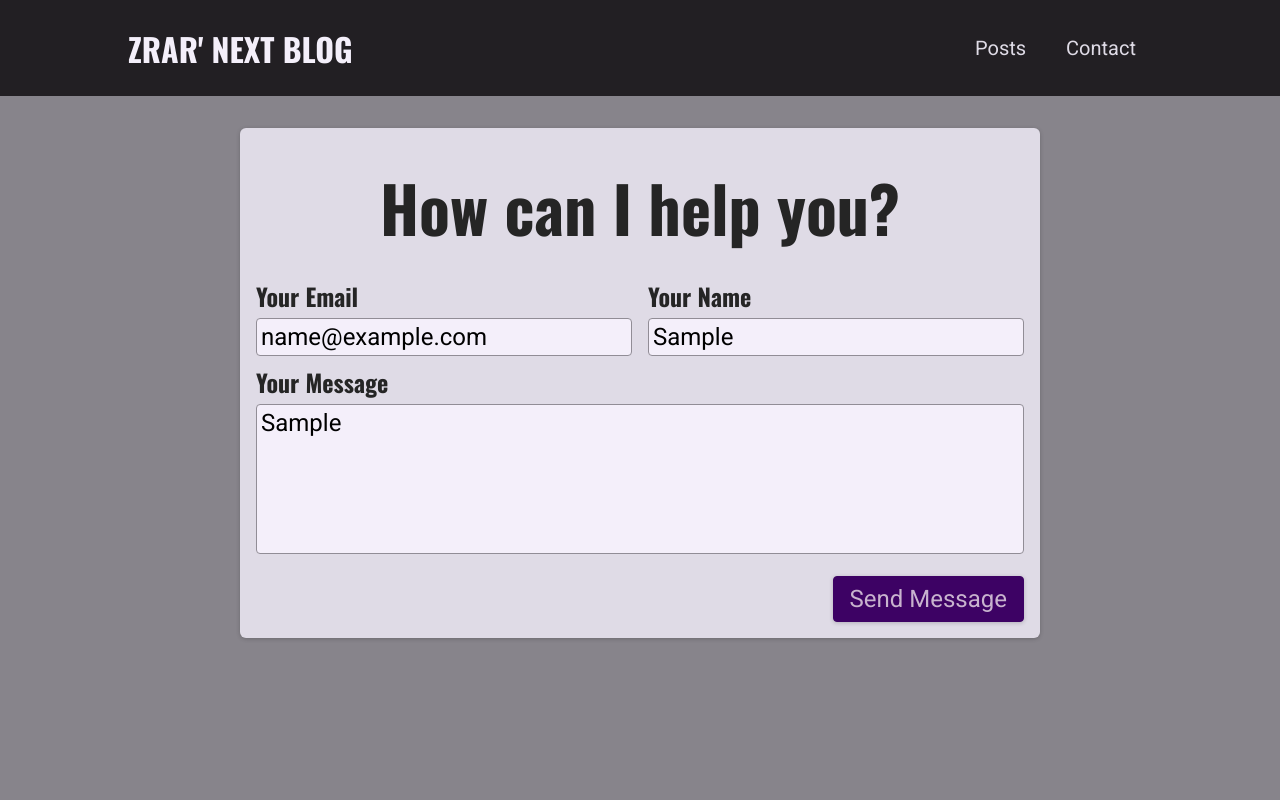
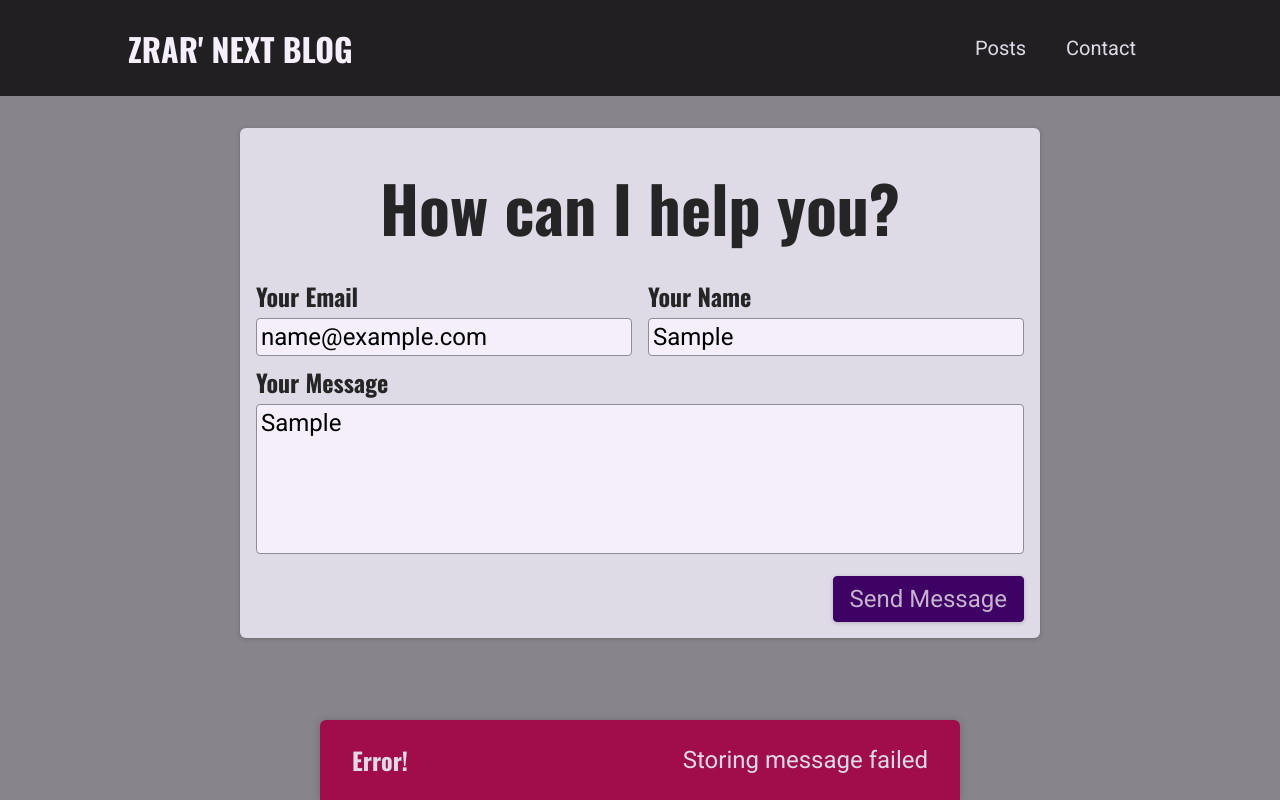
Before and after one commit to mohammad-zrar/blog-nextjs, a Next.js app: page /contact in a window 1280 px wide. Both pictures are taken after typing "name@example.com", "Sample", "Sample" into the empty fields and a click on the button "Send Message". Built offline with nearby package versions, Linux system fonts and the light colour scheme; no server answers; the database is empty.

Commit message:
feat(components\contact\contact-form.tsx): Add UI feedback with notification

```diff
--- a/components/contact/contact-form.tsx
+++ b/components/contact/contact-form.tsx
@@ -1,27 +1,95 @@
-import { useState, FormEvent } from 'react';
+import { useState, FormEvent, useEffect } from 'react';
+
 import classes from './contact-form.module.css';
+import Notification from '../ui/notification';
+
+async function sendContactData(contactDetails: any) {
+    const response = await fetch('/api/contact', {
+        method: 'POST',
+        body: JSON.stringify(contactDetails),
+        headers: {
+            'Content-Type': 'application/json'
+        }
+    });
+
+    const data = await response.json();
+
+    if (!response.ok) {
+        throw new Error(data.message || 'Something went wrong')
+    }
+}
 
 export default function ContactForm() {
     const [enteredEmail, setEnteredEmail] = useState('')
     const [enteredName, setEnteredName] = useState('')
     const [enteredMessage, setEnteredMessage] = useState('')
+    const [requestStatus, setRequestStatus] = useState<string>() // 'pending', 'success', 'error'
+    const [requestError, setRequestError] = useState<string>();
 
-    function sendMessagehandler(event: FormEvent<HTMLFormElement>) {
+    useEffect(() => {
+
+        if (requestStatus === 'success' || requestStatus === 'error') {
+            const timer = setTimeout(() => {
+                setRequestStatus('');
+                setRequestError('');
+            }, 3000);
+
+            return () => clearTimeout(timer)
+        }
+    }, [requestStatus]);
+
+    async function sendMessagehandler(event: FormEvent<HTMLFormElement>) {
         event.preventDefault();
 
         // optional: add client-side validation
 
-        fetch('/api/contact', {
-            method: 'POST',
-            body: JSON.stringify({
-                email: enteredEmail,
-                name: enteredName,
-                message: enteredMessage
-            }),
-            headers: {
-                'Content-Type': 'application/json'
-            }
-        });
+        setRequestStatus('pending');
+
+        try {
+            await sendContactData(
+                {
+                    email: enteredEmail,
+                    name: enteredName,
+                    message: enteredMessage
+                }
+            )
+            setRequestStatus('success');
+            setEnteredEmail('');
+            setEnteredName('');
+            setEnteredMessage('');
+
+        } catch (err) {
+            const errorMessage = (err as Error).message || 'An unknown error occurred';
+            setRequestError(errorMessage);
+            setRequestStatus('error');
+        }
+
+    }
+
+    let notification;
+
+    if (requestStatus === 'pending') {
+        notification = {
+            status: 'pending',
+            title: 'Sending message...',
+            message: 'Your message is on its way!'
+        }
+    }
+
+    if (requestStatus === 'success') {
+        notification = {
+            status: 'success',
+            title: 'Success!',
+            message: 'Message sent successfully!'
+        }
+    }
+
+    if (requestStatus === 'error') {
+        notification = {
+            status: 'error',
+            title: 'Error!',
+            message: requestError
+        }
     }
 
     return <section className={classes.contact}>
@@ -45,5 +113,6 @@
                 <button>Send Message</button>
             </div>
         </form>
+        {notification && <Notification status={notification.status} title={notification.title} message={notification.message} />}
     </section>
 }
--- /dev/null
+++ b/components/ui/notification.module.css
@@ -0,0 +1,43 @@
+.notification {
+  display: flex;
+  justify-content: space-between;
+  align-items: center;
+  color: var(--color-grey-100);
+  background-color: var(--color-grey-800);
+  padding: 0 var(--size-8);
+  box-shadow: 0 1px 8px rgba(0, 0, 0, 0.2);
+  position: fixed;
+  height: 5rem;
+  bottom: 0;
+  width: 100%;
+  left: 0;
+  border-top-right-radius: 0;
+  border-top-left-radius: 0;
+}
+
+.notification h2 {
+  font-size: var(--size-6);
+  margin: 0;
+}
+
+.notification p {
+  margin: 0;
+}
+
+.success {
+  background-color: var(--color-success-500);
+  color: var(--color-grey-800);
+}
+
+.error {
+  background-color: var(--color-error-500);
+}
+
+@media (min-width: 768px) {
+  .notification {
+    width: 40rem;
+    left: calc(50% - 20rem);
+    border-top-right-radius: 6px;
+    border-top-left-radius: 6px;
+  }
+}
--- /dev/null
+++ b/components/ui/notification.tsx
@@ -0,0 +1,26 @@
+import ReactDOM from 'react-dom';
+
+import classes from './notification.module.css';
+
+export default function Notification(props: any) {
+  const { title, message, status } = props;
+
+  let statusClasses = '';
+
+  if (status === 'success') {
+    statusClasses = classes.success;
+  }
+
+  if (status === 'error') {
+    statusClasses = classes.error;
+  }
+
+  const cssClasses = `${classes.notification} ${statusClasses}`;
+
+  return (
+    <div className={cssClasses}>
+      <h2>{title}</h2>
+      <p>{message}</p>
+    </div>
+  );
+}
--- a/package.json
+++ b/package.json
@@ -11,6 +11,7 @@
   "dependencies": {
     "@types/react-syntax-highlighter": "^15.5.13",
     "gray-matter": "^4.0.3",
+    "mongodb": "^6.10.0",
     "next": "15.0.1",
     "react": "19.0.0-rc-69d4b800-20241021",
     "react-dom": "19.0.0-rc-69d4b800-20241021",
--- a/pages/api/contact.ts
+++ b/pages/api/contact.ts
@@ -1,6 +1,7 @@
+import { MongoClient } from "mongodb";
 import type { NextApiRequest, NextApiResponse } from "next";
 
-export default function handler(req: NextApiRequest, res: NextApiResponse) {
+export default async function handler(req: NextApiRequest, res: NextApiResponse) {
     if(req.method === 'POST') {
         const {email, name, message} = req.body;
 
@@ -11,13 +12,35 @@
         }
 
         // Store it in a database
-        const newMessage = {
+        const newMessage: any = {
             email,
             name,
             message
         }
 
-        console.log(newMessage);
+        let client;
+
+        try{
+             client = await MongoClient.connect('mongodb://localhost:27017/')
+        } catch(err) {
+
+            res.status(500).json({message: 'Internal server error'})
+            return;
+        }
+
+        const db = client.db('blog-nextjs');
+
+        try{
+            const result = await db.collection('messages').insertOne(newMessage);
+            newMessage.id = result.insertedId;
+        } catch(err) {
+            client.close();
+            res.status(500).json({message: 'Storing message failed'})
+            return;
+        }
+
+
+        client.close();
 
         res.status(201).json({message: 'Successfully stored message!', data: newMessage})
     }
```
Also changed, not shown: 1 other file (tests, documents, lock files or other folders).
